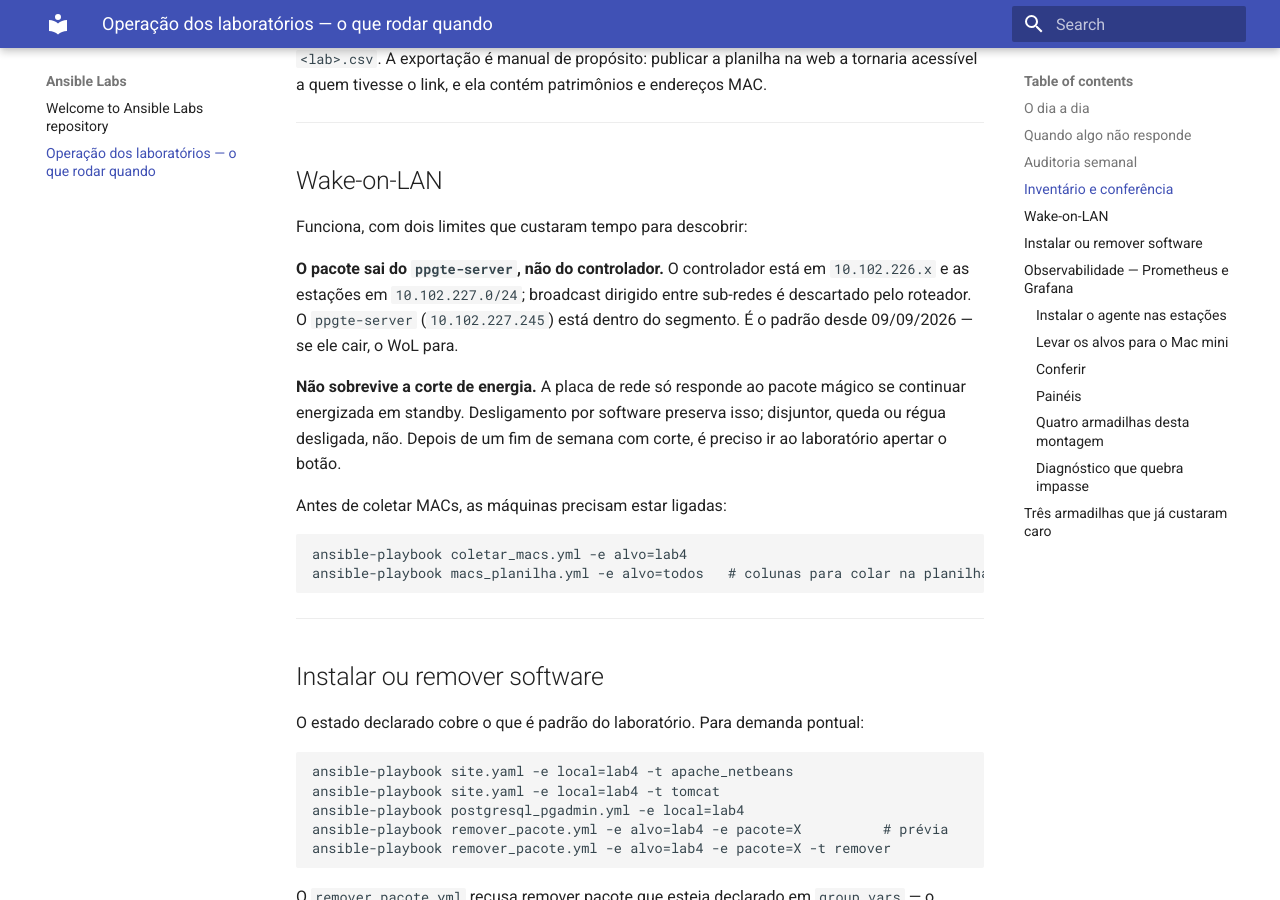
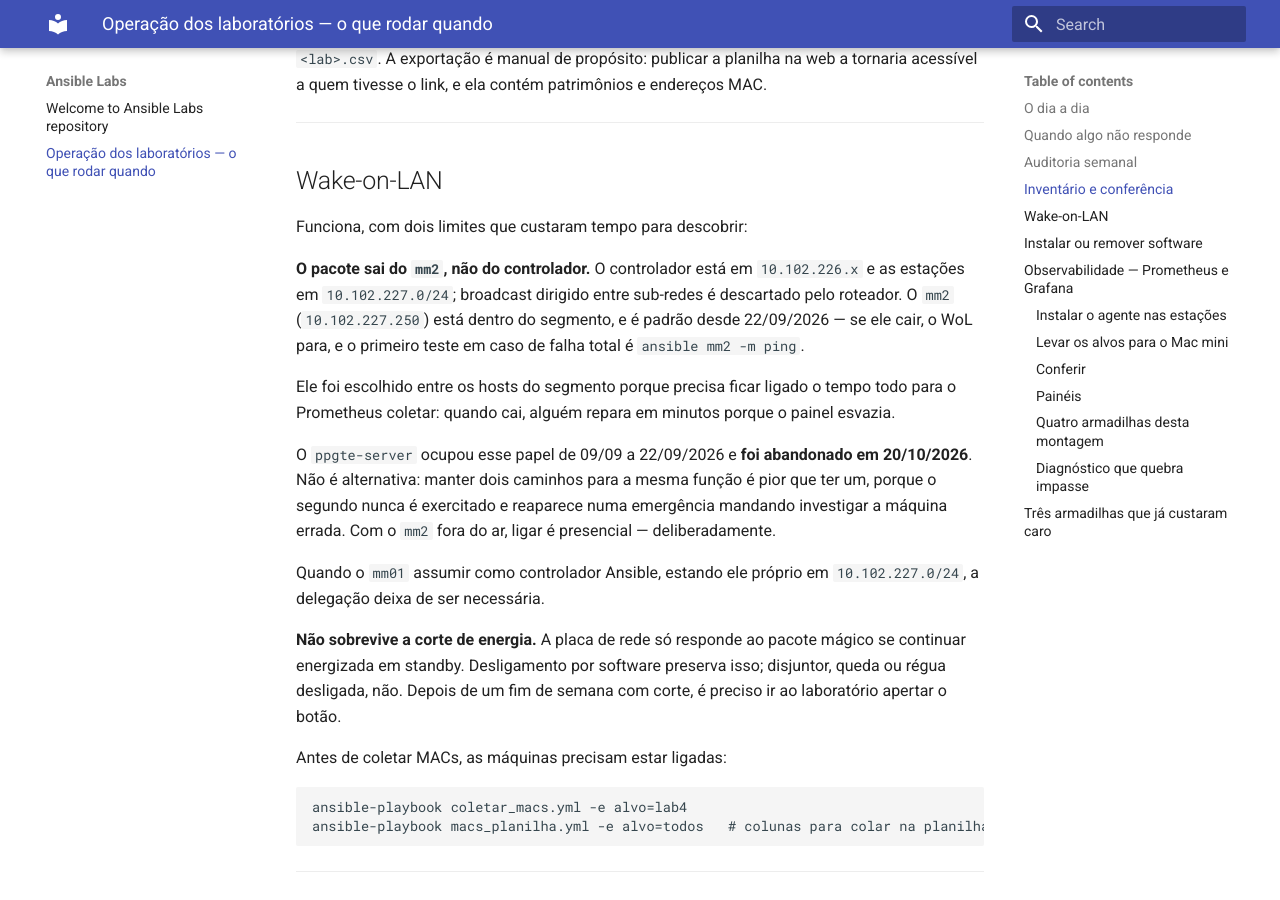
Before and after one commit to emanoelopes/ansible-labs, an MkDocs documentation site: the page built from docs/operacao.md, in a window 1280 px wide and 900 px high, scrolled down 2511 px. Built offline with MkDocs 1.6.1 and Material for MkDocs 9.7.7, drawn with Linux system fonts in a browser that asks for light colours.

Commit message:
Wake-on-LAN: abandonar o ppgte-server, mm2 como único caminho
O ppgte-server foi o delegado do pacote mágico de 09/09 a 22/09/2026 e
funcionou. Saiu de vez porque manter dois caminhos para a mesma função é
pior que ter um: o segundo nunca é exercitado, envelhece sem ninguém
notar, e reaparece numa emergência como sugestão que manda investigar a
máquina errada.

Foi exatamente o que aconteceu: a skill 'acordar-laboratorio' seguiu
mandando testar 'ansible -m ping ppgte-server' por quase um mês depois da
troca, e o playbook o oferecia como alternativa em dois lugares. Em caso
de falha total do WoL, a primeira verificação apontava para uma máquina
que não participa mais do processo.

Permanece registrado POR QUE o delegado precisa estar dentro de
10.102.227.0/24 — a primeira tentativa no lab4, em 08/09/2026, falhou
inteira com broadcast dirigido do controlador. O que saiu foi só a
segunda opção.

Com o mm2 fora do ar, ligar as estações é presencial. Deliberado: ele é
infraestrutura e precisa ficar de pé para o Prometheus coletar, então sua
queda é notada em minutos porque o painel esvazia.

A skill foi atualizada no mesmo movimento, e ganhou o acordar_agendado.sh
e a medição de cobertura com win_ping, que faltavam nela.

```diff
--- a/docs/operacao.md
+++ b/docs/operacao.md
@@ -103,10 +103,24 @@
 
 Funciona, com dois limites que custaram tempo para descobrir:
 
-**O pacote sai do `ppgte-server`, não do controlador.** O controlador está em
+**O pacote sai do `mm2`, não do controlador.** O controlador está em
 `10.102.226.x` e as estações em `10.102.227.0/24`; broadcast dirigido entre
-sub-redes é descartado pelo roteador. O `ppgte-server` (`10.102.227.245`) está
-dentro do segmento. É o padrão desde 09/09/2026 — se ele cair, o WoL para.
+sub-redes é descartado pelo roteador. O `mm2` (`10.102.227.250`) está dentro do
+segmento, e é padrão desde 22/09/2026 — se ele cair, o WoL para, e o primeiro
+teste em caso de falha total é `ansible mm2 -m ping`.
+
+Ele foi escolhido entre os hosts do segmento porque precisa ficar ligado o
+tempo todo para o Prometheus coletar: quando cai, alguém repara em minutos
+porque o painel esvazia.
+
+O `ppgte-server` ocupou esse papel de 09/09 a 22/09/2026 e **foi abandonado em
+20/10/2026**. Não é alternativa: manter dois caminhos para a mesma função é
+pior que ter um, porque o segundo nunca é exercitado e reaparece numa
+emergência mandando investigar a máquina errada. Com o `mm2` fora do ar, ligar
+é presencial — deliberadamente.
+
+Quando o `mm01` assumir como controlador Ansible, estando ele próprio em
+`10.102.227.0/24`, a delegação deixa de ser necessária.
 
 **Não sobrevive a corte de energia.** A placa de rede só responde ao pacote
 mágico se continuar energizada em standby. Desligamento por software preserva
```
Also changed, not shown: acordar.yml (+33 -36 lines).
